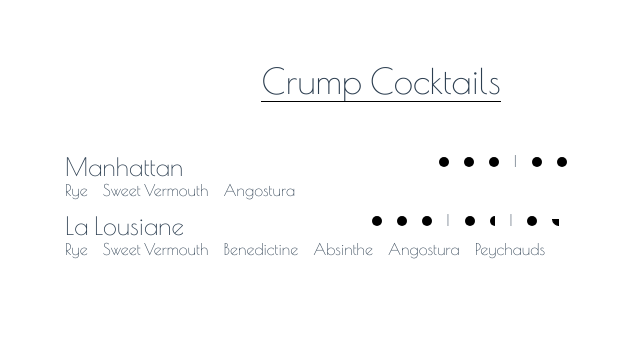
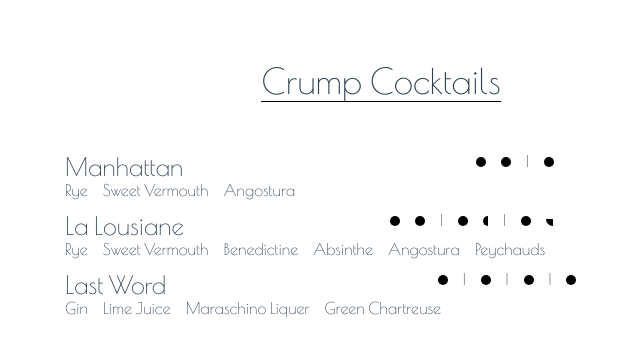
Before and after one commit to sasham43/cocktail-menu, a Vue app: page / in a window 1280 px wide. Shown: the top 354 px of the page, without its empty margins (259-899 px from the left). Built offline with nearby package versions, Linux system fonts and the light colour scheme.

Commit message:
add last word

```diff
--- a/src/components/Cocktails.vue
+++ b/src/components/Cocktails.vue
@@ -59,6 +59,27 @@ export default {
                             parts: 0
                         },
                     ]
+                },
+                {
+                    name: 'Last Word',
+                    ingredients: [
+                        {
+                            name: 'Gin',
+                            parts: 1
+                        },
+                        {
+                            name: 'Lime Juice',
+                            parts: 1
+                        },
+                        {
+                            name: 'Maraschino Liquer',
+                            parts: 1
+                        },
+                        {
+                            name: 'Green Chartreuse',
+                            parts: 1
+                        },
+                    ]
                 }
             ]
         }
--- a/src/components/Parts.vue
+++ b/src/components/Parts.vue
@@ -5,7 +5,7 @@
                 <!-- p -->
             </div>
             <!-- {{remainder}} -->
-            <div class="remainder-wheel" :class="{quarterCircleBottomRight: remainder == 0.25, halfCircleLeft: remainder == 0.5}">
+            <div class="remainder-wheel" :class="{show: remainder,quarterCircleBottomRight: remainder == 0.25, halfCircleLeft: remainder == 0.5}">
 
             </div>
             <span v-if="showLastPart">|</span>
@@ -72,7 +72,8 @@ export default {
     border-radius: 50%;
     width: 10px;
     height: 10px;
-    display: inline-block;
+    /* display: inline-block; */
+    display: none;
     background-color: black;
     margin-right: 15px;
 }
@@ -93,4 +94,7 @@ export default {
      background: black;
      border-radius: 0 0 0 90px;
 }
+.show {
+    display: inline-block;
+}
 </style>
```
